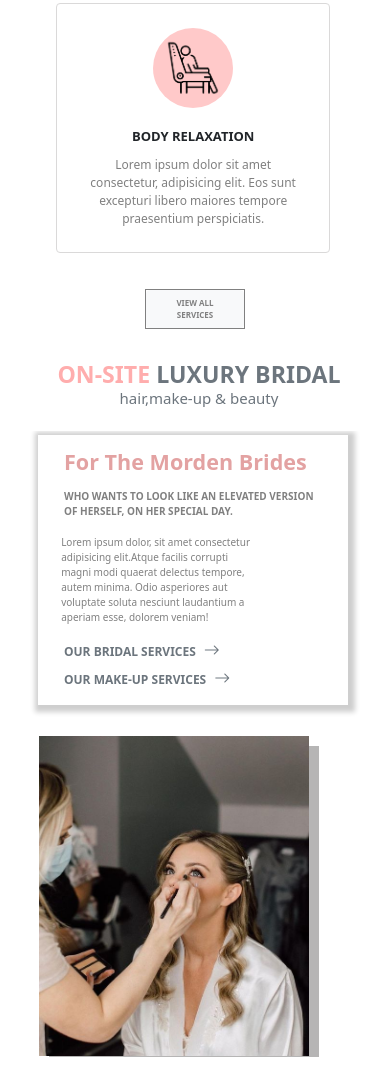
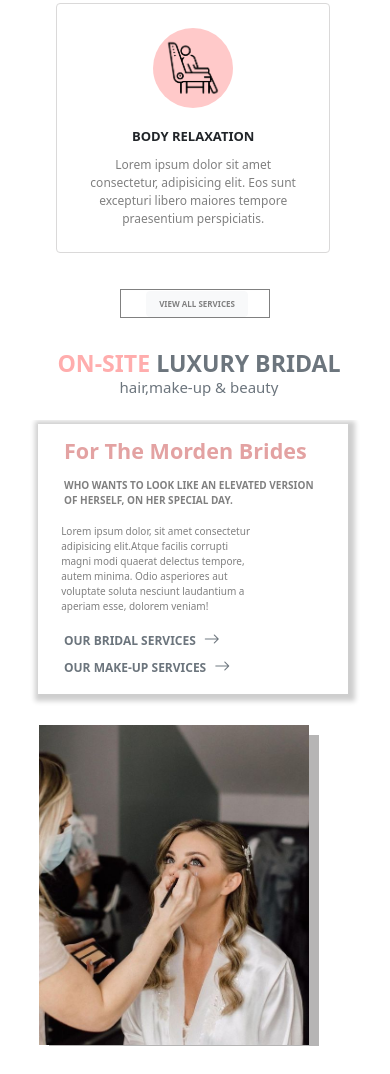
Before and after one commit to vidhibhanderi05/beauty.github.com.io, a plain HTML site: page index.html in a window 390 px wide. Shown: the part 1703-2777 px from the top of the page. Drawn offline with nearby package versions, Linux system fonts and the light colour scheme.

Commit message:
Add files via upload

```diff
--- a/media-1.css
+++ b/media-1.css
@@ -135,11 +135,11 @@
 #ourservices .container .btn
 {
     font-size: 8px;
-    margin-left: 0%;
+    margin-left: 17%;
 }
 #ourservices .container .services-btn
 {
-    width: 100px;
+    width: 150px;
     margin-left: 0%;
 }
 .bridal-head
```
